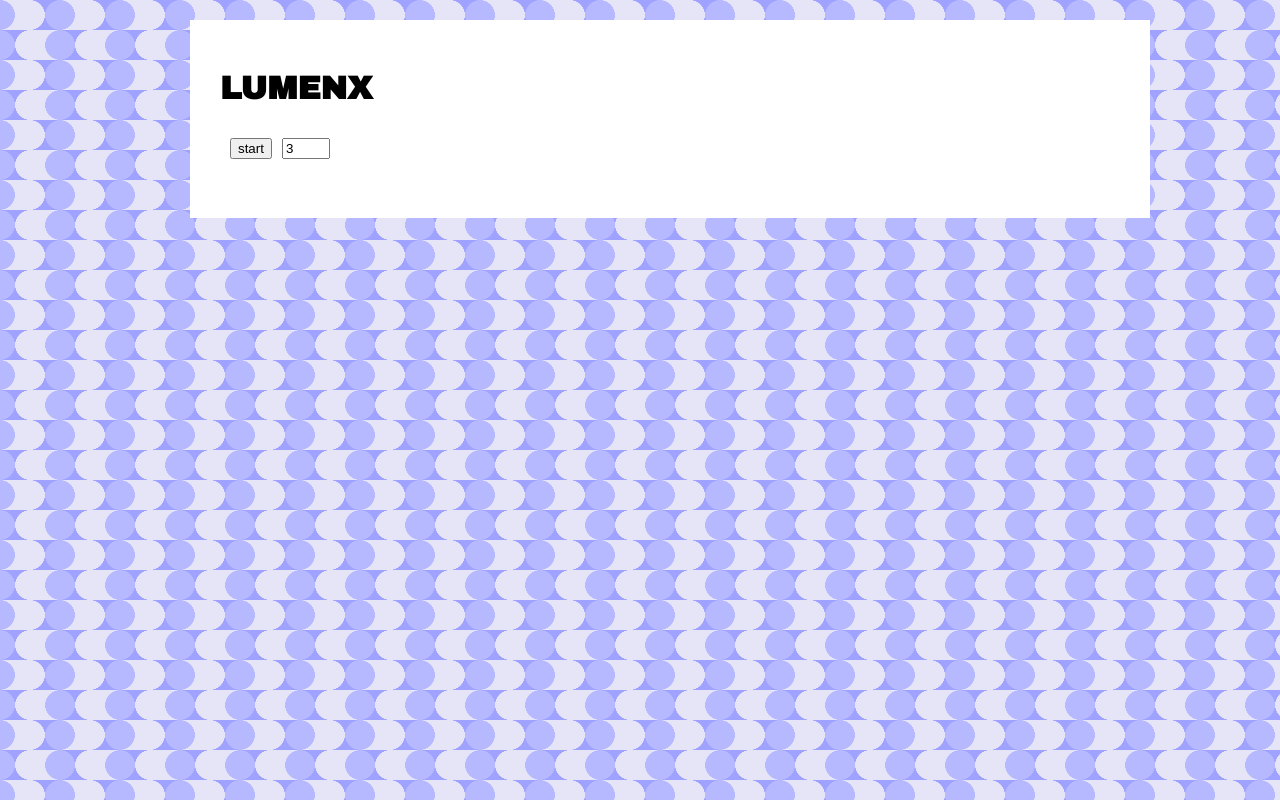
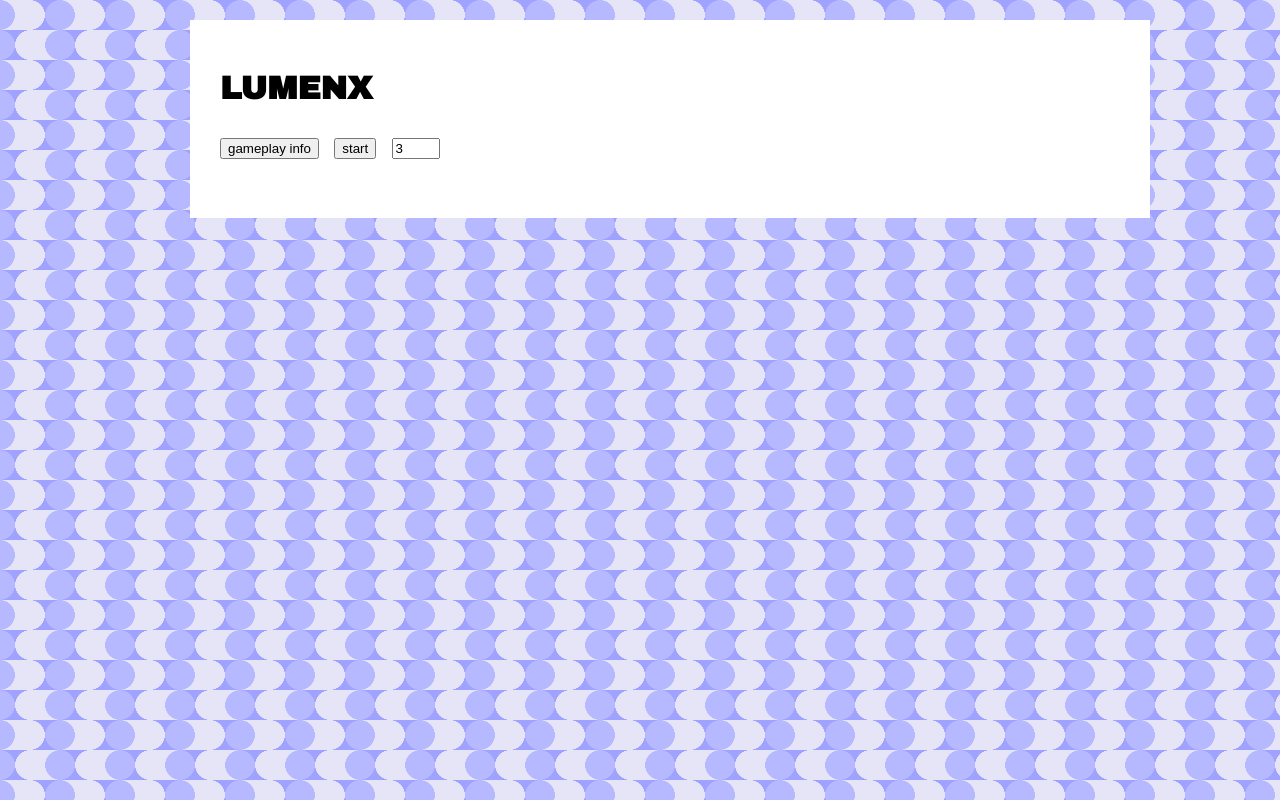
Before and after one commit to erhard3mem/lumenX, a website: page public/index.html in a window 1280 px wide. Drawn offline with nearby package versions, Linux system fonts and the light colour scheme; a web font is replaced by a local one.

Commit message:
added gameplay info

```diff
--- a/public/index.html
+++ b/public/index.html
@@ -122,8 +122,12 @@
     <h1 id="header">LUMENX</h1>
 
 
+    <button id="info" onclick="alert(
+        'Every player has 10 cards containing randomly selected cards from 6 colors with value 1 to 12. Before the 1st round starts, every player has to guess how many tricks he is making, without seeing the values of the own cards. Player 2 made the first trick, so it’s his round and choice. He now plays card 6, red with value 8. I have to stick to the played color and select one card from my deck (there is only one choice left - it’s card 9 on the right). Btw: Yellow always wins. After playing all 10 cards, the points are collected. There is a schema for calculation. Every guess you made wrongly, gives -5 points. Every guess you did correctly, gives positive points.'
+    );">gameplay info</button>
+    <button id="start" onclick="init();">start</button>
+    <input type="number" id="playerCount" title="players" min="3" max="5" value="3" />
 
-    <button id="start" onclick="init();">start</button><input type="number" id="playerCount" min="3" max="5" value="3" />
 
        <h3 id="status1"></h1>
         <h3 id="status2"></h1>
@@ -207,10 +211,6 @@
 
 
         async function init() {
-
-            playerCards.length = 0;
-            playerTricks.length = 0;
-
             $("status1").text();
             $("status2").text();
             const playerCount = Number($("#playerCount").val());
```
